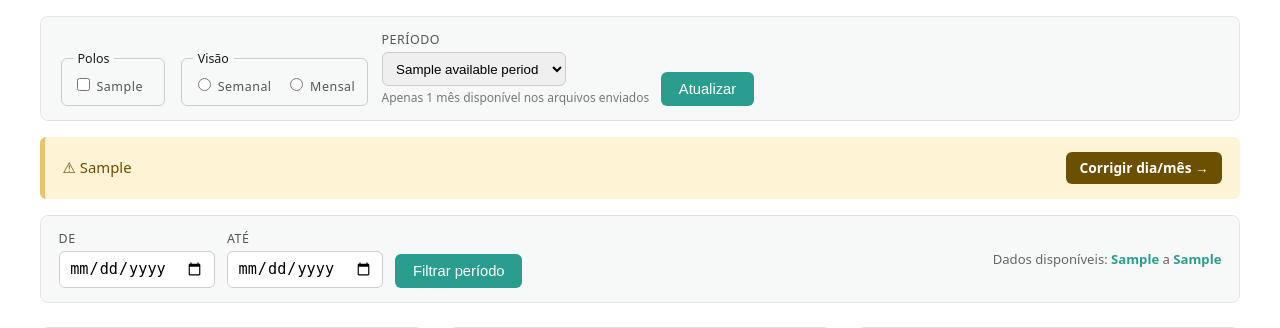
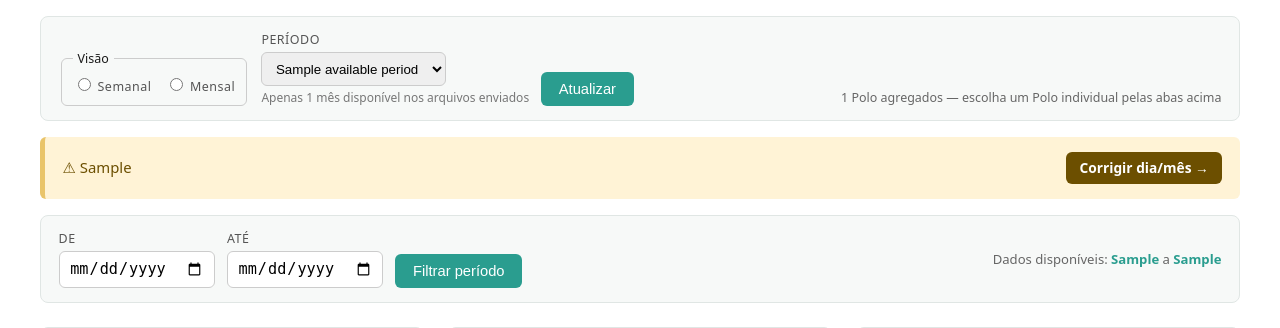
Before and after one commit to D00cky/PythonExcelDashBoard, a Flask app: template app/templates/dashboard.html in a window 1280 px wide. Shown: the part 208-536 px from the top of the page. Run offline with Flask 3, Linux system fonts and the light colour scheme; the template is opened without the code that fills it: most values are stand-ins (such as "Sample title", 1, 10 or a date in 2020); some libraries are stand-ins or nearby versions.

Commit message:
Drop Polos checkboxes — tabs are the only Polo selector
The selection bar duplicated the tab strip: both let you pick which
Polos to show. On the 'Todos' tab the row now keeps just Visão +
Período (the controls that actually do something different from a tab
click) plus a 'N Polos agregados — escolha um Polo individual pelas
abas acima' hint. On a per-Polo tab the row stays hidden entirely.

Co-Authored-By: Claude Opus 4.7 <noreply@anthropic.com>

```diff
--- a/app/templates/dashboard.html
+++ b/app/templates/dashboard.html
@@ -78,15 +78,7 @@
 
     {% if available_polos %}
     <form class="filter-bar selection-bar" method="get" action="">
-        <fieldset style="border: 1px solid #ccc; border-radius: 6px; padding: 0.4rem 0.7rem;">
-            <legend style="font-size: 0.78rem; padding: 0 0.3rem;">Polos</legend>
-            {% for p in available_polos %}
-            <label style="display: inline-block; margin-right: 0.6rem; text-transform: none;">
-                <input type="checkbox" name="polos" value="{{ p }}" {% if p in selected_polos %}checked{% endif %}>
-                {{ p|title }}
-            </label>
-            {% endfor %}
-        </fieldset>
+        <input type="hidden" name="polo" value="__all">
         <fieldset style="border: 1px solid #ccc; border-radius: 6px; padding: 0.4rem 0.7rem;">
             <legend style="font-size: 0.78rem; padding: 0 0.3rem;">Visão</legend>
             <label style="display: inline-block; margin-right: 0.6rem; text-transform: none;">
@@ -108,6 +100,9 @@
             {% endif %}
         </div>
         <button type="submit">Atualizar</button>
+        <div style="margin-left:auto;font-size:.78rem;color:#666;">
+            {{ available_polos|length }} Polo{{ 's' if available_polos|length != 1 else '' }} agregados — escolha um Polo individual pelas abas acima
+        </div>
     </form>
     {% endif %}
 
```
Also changed, not shown: tests/integration/test_main_routes.py (+19 -3 lines).
